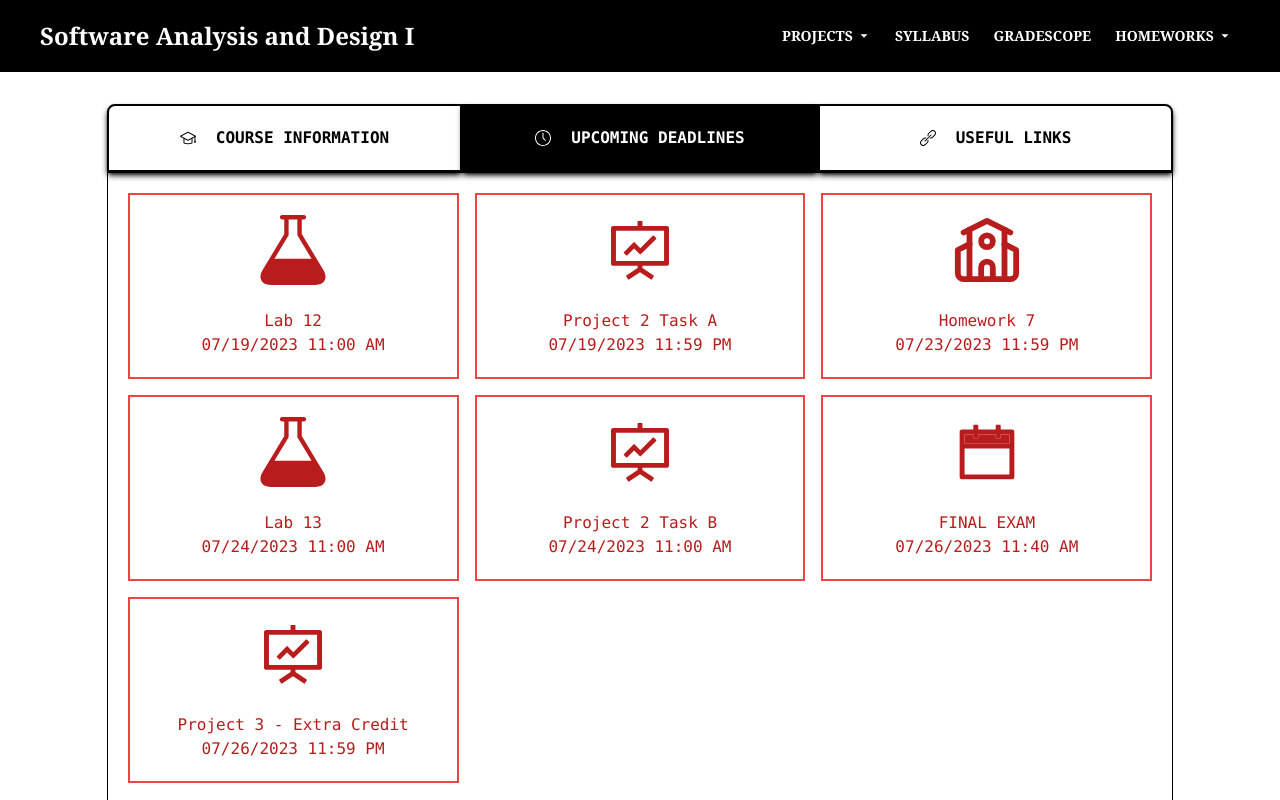
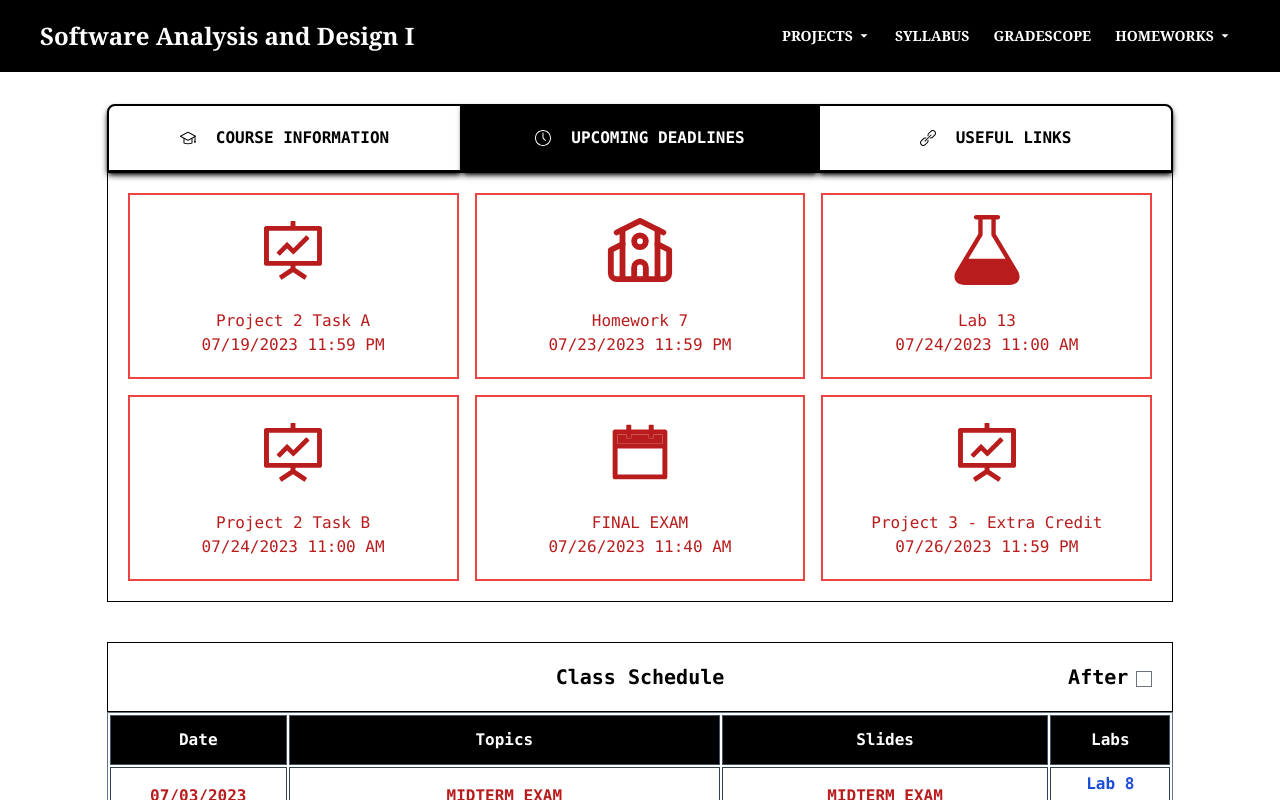
Before and after one commit to Proto007/Hunter_CS135_Summer23, a React (Vite) app in the folder course-app/: page /#/ in a window 1280 px wide. Shown: the top 800 px of the page. Built offline with nearby package versions, Linux system fonts and the light colour scheme.

Commit message:
update for next class

```diff
--- a/course-app/src/deadlinesdata.js
+++ b/course-app/src/deadlinesdata.js
@@ -1,9 +1,4 @@
 export const deadlinesData = [
-    {
-        name: "Lab 12",
-        deadline: "07/19/2023 11:00 AM",
-        type: "lab"
-    },
     {
         name: "Project 2 Task A",
         deadline : "07/19/2023 11:59 PM",
```
